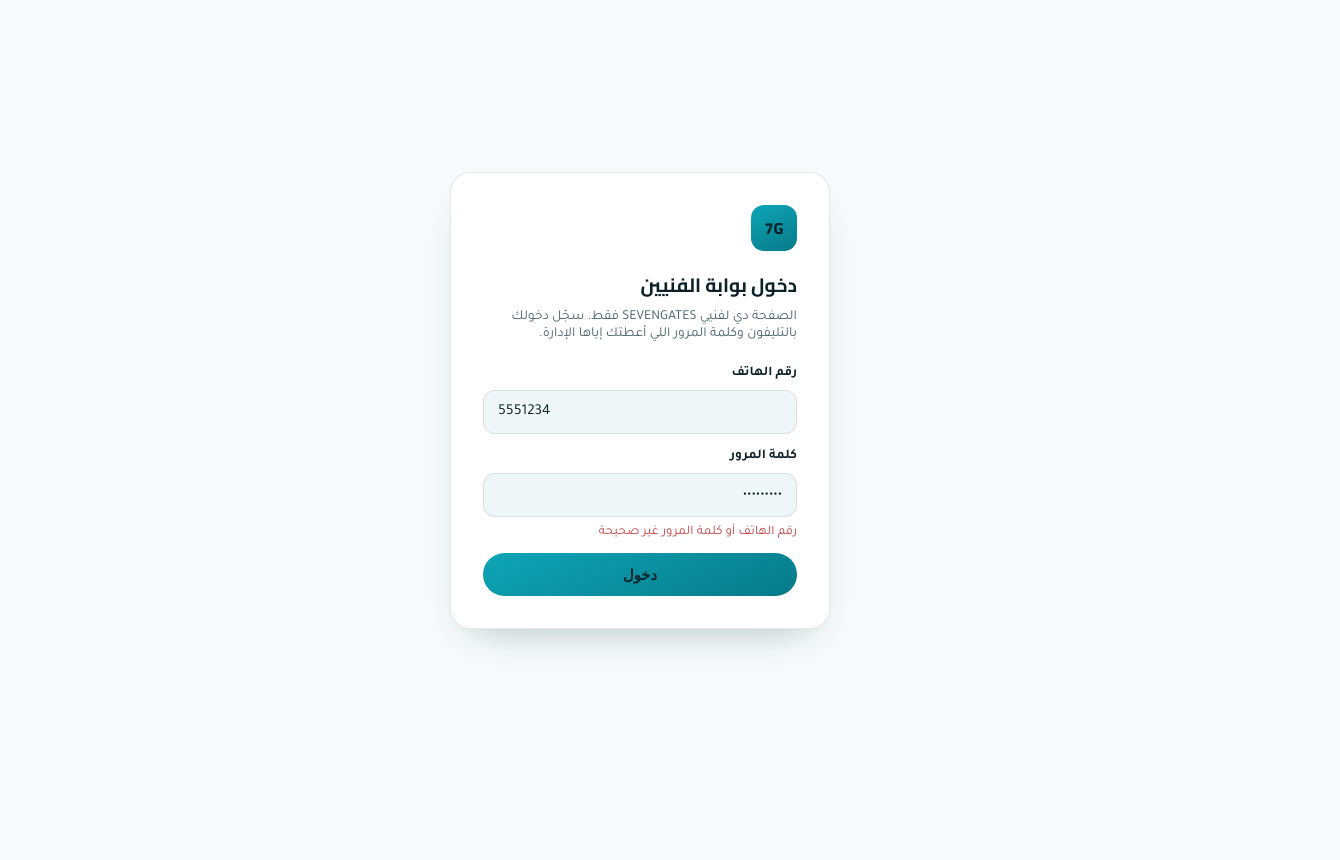
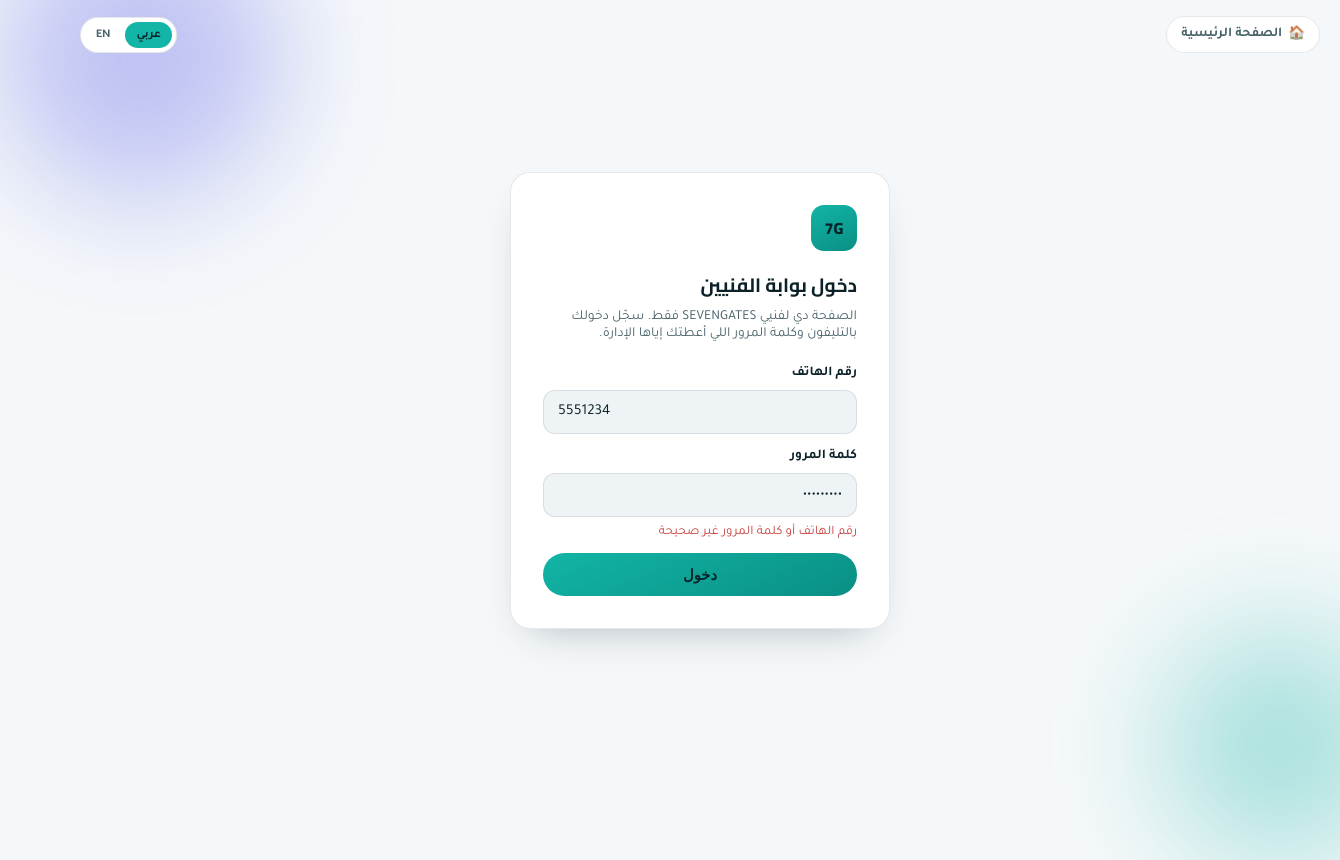
Before and after one commit to sevencargoae-png/sevengates-platform, a website: page views/tech-login.html in a window 1280 px wide. Both pictures are taken after typing "5551234", "Sample123" into the empty fields and a click on the button "دخول". Shown: the whole page, 1340 px wide, since content can reach past the window. Before the commit the page ends 800 px from the top, so only its background shows below. Drawn offline with Linux system fonts and the light colour scheme; no server answers.

Commit message:
Update tech-login.html

```diff
--- a/views/tech-login.html
+++ b/views/tech-login.html
@@ -3,46 +3,109 @@
 <head>
 <meta charset="UTF-8">
 <meta name="viewport" content="width=device-width, initial-scale=1, viewport-fit=cover">
-<title>دخول الفنيين — SEVENGATES</title>
+<title data-i18n="pageTitle">دخول الفنيين — SEVENGATES</title>
 <meta name="robots" content="noindex">
-<link rel="stylesheet" href="https://fonts.googleapis.com/css2?family=Cairo:wght@700;800&family=Tajawal:wght@400;500;700&display=swap">
+<link rel="stylesheet" href="https://fonts.googleapis.com/css2?family=Cairo:wght@600;700;800&family=Tajawal:wght@400;500;700&display=swap">
 <style>
-  :root{ --surface:#f7fbfb; --surface-card:#ffffff; --surface-sunken:#eef6f7; --text-primary:#0b2027; --text-secondary:#48626a;
-    --accent:#0ea5b7; --accent-strong:#077a88; --border:rgba(11,32,39,0.10); --shadow:0 18px 40px -22px rgba(6,40,48,0.35); color-scheme:light; }
-  @media (prefers-color-scheme: dark){ :root{ --surface:#0a1417; --surface-card:#101e22; --surface-sunken:#0d1a1e; --text-primary:#f2fafb; --text-secondary:#a9c3c8; --accent:#29c7da; --accent-strong:#63e0ee; --border:rgba(255,255,255,0.12); color-scheme:dark; } }
+  :root{
+    --navy:#071626; --indigo:#5B5FE8;
+    --surface:#f5f8fa; --surface-card:#ffffff; --surface-sunken:#eef3f6;
+    --text-primary:#0b2027; --text-secondary:#48626a; --text-muted:#83999e;
+    --accent:#12B5A6; --accent-strong:#0A8F84; --accent-tint:#E3F7F4;
+    --border:rgba(11,32,39,0.10); --shadow:0 18px 40px -22px rgba(6,40,48,0.35); color-scheme:light;
+  }
+  @media (prefers-color-scheme: dark){
+    :root:not([data-theme="light"]){
+      --surface:#0a1417; --surface-card:#101e22; --surface-sunken:#0d1a1e;
+      --text-primary:#f2fafb; --text-secondary:#a9c3c8; --text-muted:#6f8c91;
+      --accent:#29c7da; --accent-strong:#63e0ee; --accent-tint:#12333a;
+      --border:rgba(255,255,255,0.12); color-scheme:dark;
+    }
+  }
   *{box-sizing:border-box;} html,body{margin:0;height:100%;}
-  body{background:var(--surface);color:var(--text-primary);font-family:'Tajawal',system-ui,sans-serif;display:flex;align-items:center;justify-content:center;padding:20px;}
-  .card{background:var(--surface-card);border:1px solid var(--border);border-radius:20px;box-shadow:var(--shadow);padding:32px;width:100%;max-width:380px;}
-  .mark{width:46px;height:46px;border-radius:13px;background:linear-gradient(155deg,var(--accent),var(--accent-strong));display:flex;align-items:center;justify-content:center;color:#04252b;font-weight:800;font-family:'Cairo';margin-bottom:16px;}
-  h1{font-family:'Cairo';font-size:1.2rem;margin:0 0 6px;}
+  body{background:var(--surface);color:var(--text-primary);font-family:'Tajawal',system-ui,sans-serif;display:flex;align-items:center;justify-content:center;padding:20px;position:relative;overflow:hidden;}
+  body.lang-en{font-family:'Inter',system-ui,sans-serif;}
+  h1,.mark{font-family:'Cairo',system-ui,sans-serif;}
+  body.lang-en h1{font-family:'Inter',system-ui,sans-serif;}
+  @media(prefers-reduced-motion:reduce){ *{animation:none !important;transition:none !important;} }
+  .blob{position:absolute;border-radius:50%;filter:blur(60px);opacity:.35;z-index:0;animation:float 9s ease-in-out infinite;}
+  .blob.b1{width:280px;height:280px;background:var(--indigo);top:-80px;left:-60px;}
+  .blob.b2{width:220px;height:220px;background:var(--accent);bottom:-70px;right:-50px;animation-delay:-4s;}
+  @keyframes float{0%,100%{transform:translateY(0) scale(1);}50%{transform:translateY(-18px) scale(1.05);}}
+  @keyframes fadeUp{from{opacity:0;transform:translateY(14px);}to{opacity:1;transform:translateY(0);}}
+  .topbar{position:absolute;top:0;left:0;right:0;display:flex;align-items:center;justify-content:space-between;padding:16px 20px;z-index:2;}
+  .home-link{display:inline-flex;align-items:center;gap:6px;text-decoration:none;color:var(--text-secondary);font-size:.84rem;font-weight:700;background:var(--surface-card);border:1px solid var(--border);border-radius:100px;padding:8px 14px;box-shadow:var(--shadow);}
+  .lang-toggle{display:inline-flex;align-items:center;gap:4px;border:1px solid var(--border);border-radius:100px;padding:4px;background:var(--surface-card);box-shadow:var(--shadow);}
+  .lang-toggle button{border:none;background:transparent;padding:6px 11px;border-radius:100px;font-weight:700;font-size:.74rem;cursor:pointer;color:var(--text-secondary);font-family:inherit;}
+  .lang-toggle button.active{background:var(--accent);color:#04252b;}
+  .card{position:relative;z-index:1;background:var(--surface-card);border:1px solid var(--border);border-radius:20px;box-shadow:var(--shadow);padding:32px;width:100%;max-width:380px;animation:fadeUp .5s ease;}
+  .mark{width:46px;height:46px;border-radius:13px;background:linear-gradient(155deg,var(--accent),var(--accent-strong));display:flex;align-items:center;justify-content:center;color:#04252b;font-weight:800;margin-bottom:16px;}
+  h1{font-size:1.2rem;margin:0 0 6px;}
   p{color:var(--text-secondary);font-size:.86rem;margin:0 0 22px;}
   label{display:block;font-size:.84rem;font-weight:700;margin-bottom:8px;}
-  input{width:100%;padding:12px 14px;border-radius:12px;border:1px solid var(--border);background:var(--surface-sunken);color:var(--text-primary);font-family:'Tajawal';font-size:.95rem;margin-bottom:14px;}
+  input{width:100%;padding:12px 14px;border-radius:12px;border:1px solid var(--border);background:var(--surface-sunken);color:var(--text-primary);font-family:inherit;font-size:.95rem;margin-bottom:14px;}
   input:focus{outline:2px solid var(--accent);outline-offset:1px;}
-  button{width:100%;padding:13px;border-radius:100px;border:none;font-weight:700;font-size:.92rem;cursor:pointer;background:linear-gradient(155deg,var(--accent),var(--accent-strong));color:#04252b;}
+  button[type="submit"]{width:100%;padding:13px;border-radius:100px;border:none;font-weight:700;font-size:.92rem;cursor:pointer;background:linear-gradient(155deg,var(--accent),var(--accent-strong));color:#04252b;transition:transform .15s;}
+  button[type="submit"]:hover{transform:translateY(-1px);}
   button[disabled]{opacity:.6;cursor:not-allowed;}
   .err{color:#c94040;font-size:.82rem;margin-top:-6px;margin-bottom:12px;display:none;}
 </style>
 </head>
 <body>
+  <div class="blob b1"></div>
+  <div class="blob b2"></div>
+  <div class="topbar">
+    <a class="home-link" href="/"><span>🏠</span><span data-i18n="backHome">الصفحة الرئيسية</span></a>
+    <div class="lang-toggle" role="group" aria-label="Language">
+      <button type="button" data-lang="ar">عربي</button>
+      <button type="button" data-lang="en">EN</button>
+    </div>
+  </div>
   <form class="card" id="loginForm">
     <div class="mark">7G</div>
-    <h1>دخول بوابة الفنيين</h1>
-    <p>الصفحة دي لفنيي SEVENGATES فقط. سجّل دخولك بالتليفون وكلمة المرور اللي أعطتك إياها الإدارة.</p>
-    <label for="phone">رقم الهاتف</label>
+    <h1 data-i18n="heading">دخول بوابة الفنيين</h1>
+    <p data-i18n="sub">الصفحة دي لفنيي SEVENGATES فقط. سجّل دخولك بالتليفون وكلمة المرور اللي أعطتك إياها الإدارة.</p>
+    <label for="phone" data-i18n="phoneLabel">رقم الهاتف</label>
     <input type="tel" id="phone" autofocus inputmode="numeric">
-    <label for="password">كلمة المرور</label>
+    <label for="password" data-i18n="passLabel">كلمة المرور</label>
     <input type="password" id="password">
-    <div class="err" id="loginErr">رقم الهاتف أو كلمة المرور غير صحيحة</div>
-    <button type="submit" id="loginBtn">دخول</button>
+    <div class="err" id="loginErr" data-i18n="errMsg">رقم الهاتف أو كلمة المرور غير صحيحة</div>
+    <button type="submit" id="loginBtn" data-i18n="submitBtn">دخول</button>
   </form>
 <script>
+  var I18N = {
+    ar: { pageTitle:'دخول الفنيين — SEVENGATES', backHome:'الصفحة الرئيسية', heading:'دخول بوابة الفنيين', sub:'الصفحة دي لفنيي SEVENGATES فقط. سجّل دخولك بالتليفون وكلمة المرور اللي أعطتك إياها الإدارة.', phoneLabel:'رقم الهاتف', passLabel:'كلمة المرور', errMsg:'رقم الهاتف أو كلمة المرور غير صحيحة', submitBtn:'دخول', loadingBtn:'جارِ الدخول…' },
+    en: { pageTitle:'Technician Login — SEVENGATES', backHome:'Home Page', heading:'Technician Portal Login', sub:'This page is for SEVENGATES technicians only. Log in with the phone number and password given to you by management.', phoneLabel:'Phone Number', passLabel:'Password', errMsg:'Incorrect phone number or password', submitBtn:'Log in', loadingBtn:'Logging in…' }
+  };
+  var currentLang = 'ar';
+  try { currentLang = localStorage.getItem('sg_lang') || 'ar'; } catch(e){}
+  function i18n(k){ return (I18N[currentLang] && I18N[currentLang][k]) || I18N.ar[k] || ''; }
+  function applyLang(l){
+    currentLang = l;
+    try { localStorage.setItem('sg_lang', l); } catch(e){}
+    document.documentElement.lang = l;
+    document.documentElement.dir = l === 'ar' ? 'rtl' : 'ltr';
+    document.body.classList.toggle('lang-en', l === 'en');
+    document.querySelectorAll('[data-i18n]').forEach(function(el){
+      var k = el.getAttribute('data-i18n');
+      if (I18N[l][k] !== undefined) el.textContent = I18N[l][k];
+    });
+    document.querySelectorAll('.lang-toggle button').forEach(function(b){
+      b.classList.toggle('active', b.getAttribute('data-lang') === l);
+    });
+    document.title = i18n('pageTitle');
+  }
+  document.querySelectorAll('.lang-toggle button').forEach(function(b){
+    b.addEventListener('click', function(){ applyLang(b.getAttribute('data-lang')); });
+  });
+  applyLang(currentLang);
+
   document.getElementById('loginForm').addEventListener('submit', function(e){
     e.preventDefault();
     var btn = document.getElementById('loginBtn');
     var err = document.getElementById('loginErr');
     err.style.display = 'none';
-    btn.disabled = true; btn.textContent = 'جارِ الدخول…';
+    btn.disabled = true; btn.textContent = i18n('loadingBtn');
     fetch('/api/tech/login', {
       method:'POST', headers:{'Content-Type':'application/json'},
       body: JSON.stringify({ phone: document.getElementById('phone').value, password: document.getElementById('password').value })
@@ -51,7 +114,7 @@
       window.location.href = '/tech';
     }).catch(function(){
       err.style.display = 'block';
-      btn.disabled = false; btn.textContent = 'دخول';
+      btn.disabled = false; btn.textContent = i18n('submitBtn');
     });
   });
 </script>
```
